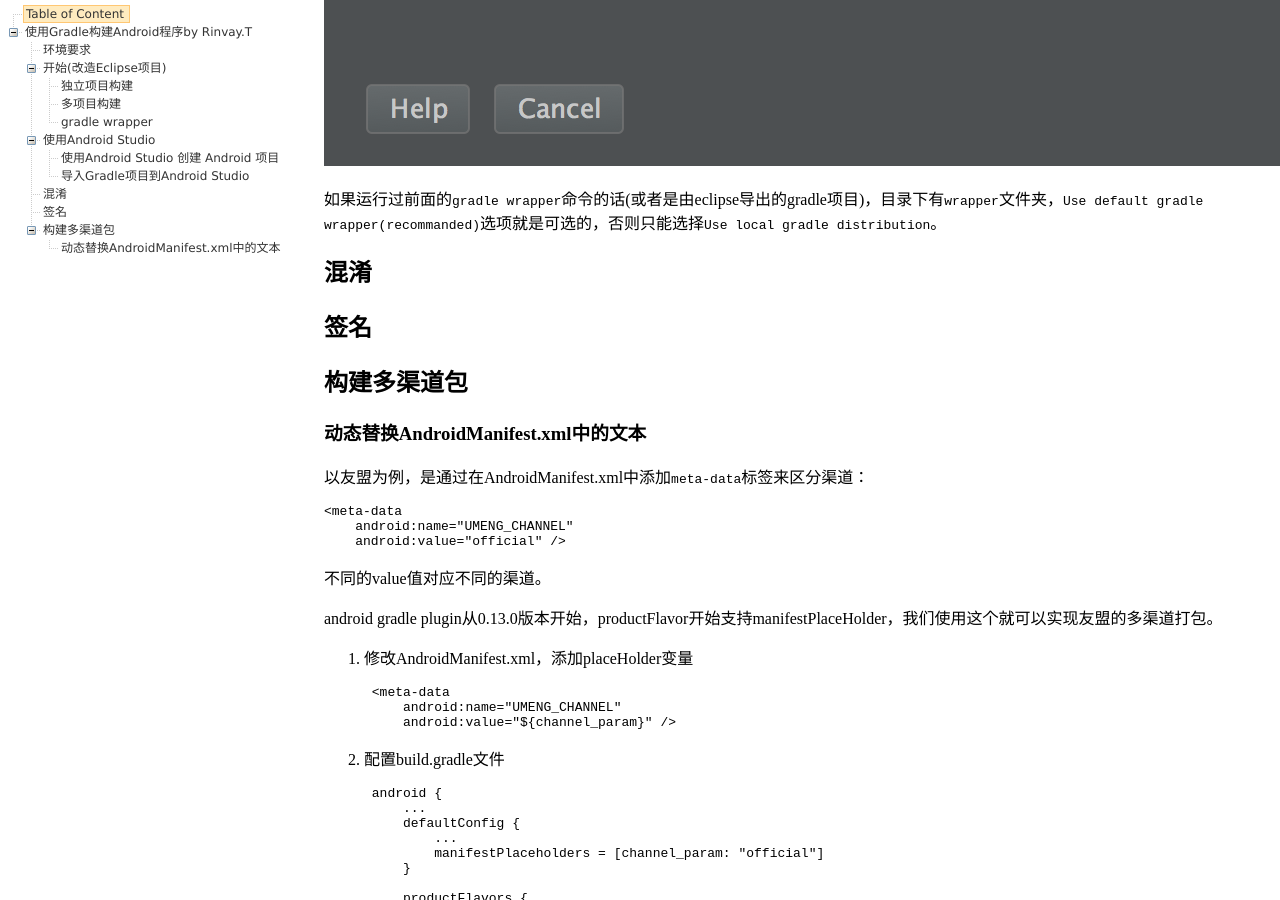
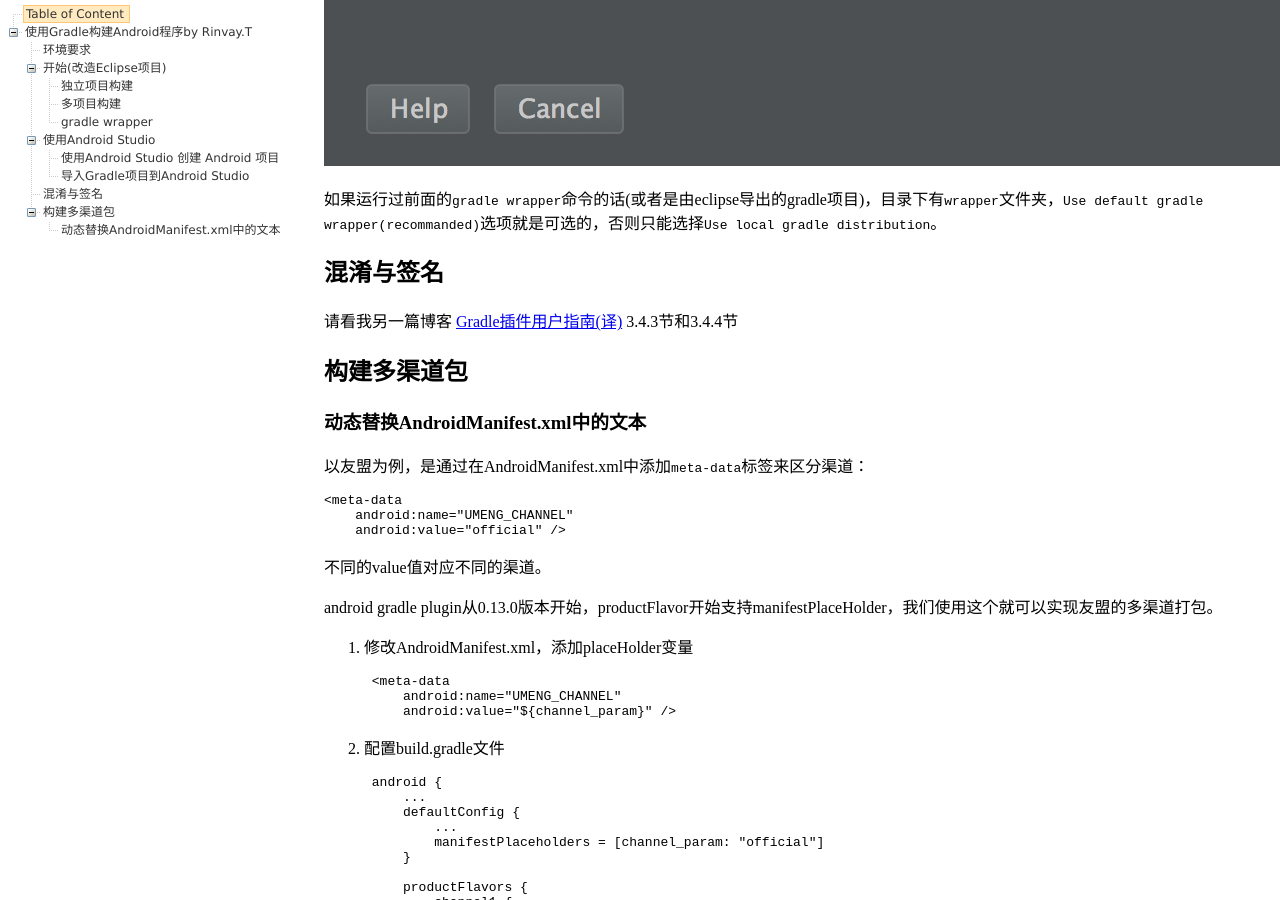
Before and after one commit to rinvay/rinvay.github.io, a Jekyll site: the page built from _posts/2015-4-9-Build-Android-with-Gradle.md, in a window 1280 px wide and 900 px high, scrolled down 6436 px. Built offline with Jekyll 4.4.1, drawn with Linux system fonts in a browser that asks for light colours; nearby versions of some CDN libraries; library files that are not in the unit come from our copies; comment, search, counter and statistics services are not loaded.

Commit message:
post  补充

```diff
--- a/_posts/2015-4-9-Build-Android-with-Gradle.md
+++ b/_posts/2015-4-9-Build-Android-with-Gradle.md
@@ -305,9 +305,10 @@
 
 如果运行过前面的`gradle wrapper`命令的话(或者是由eclipse导出的gradle项目)，目录下有`wrapper`文件夹，`Use default gradle wrapper(recommanded)`选项就是可选的，否则只能选择`Use local gradle distribution`。
 
-## 混淆
+## 混淆与签名
 
-## 签名
+请看我另一篇博客 [Gradle插件用户指南(译)](http://rinvay.github.io/android/2015/03/26/Gradle-Plugin-User-Guide\(Translation\)/#1090403) 3.4.3节和3.4.4节
+
 
 ## 构建多渠道包
 
```
Also changed, not shown: 3 other files.
